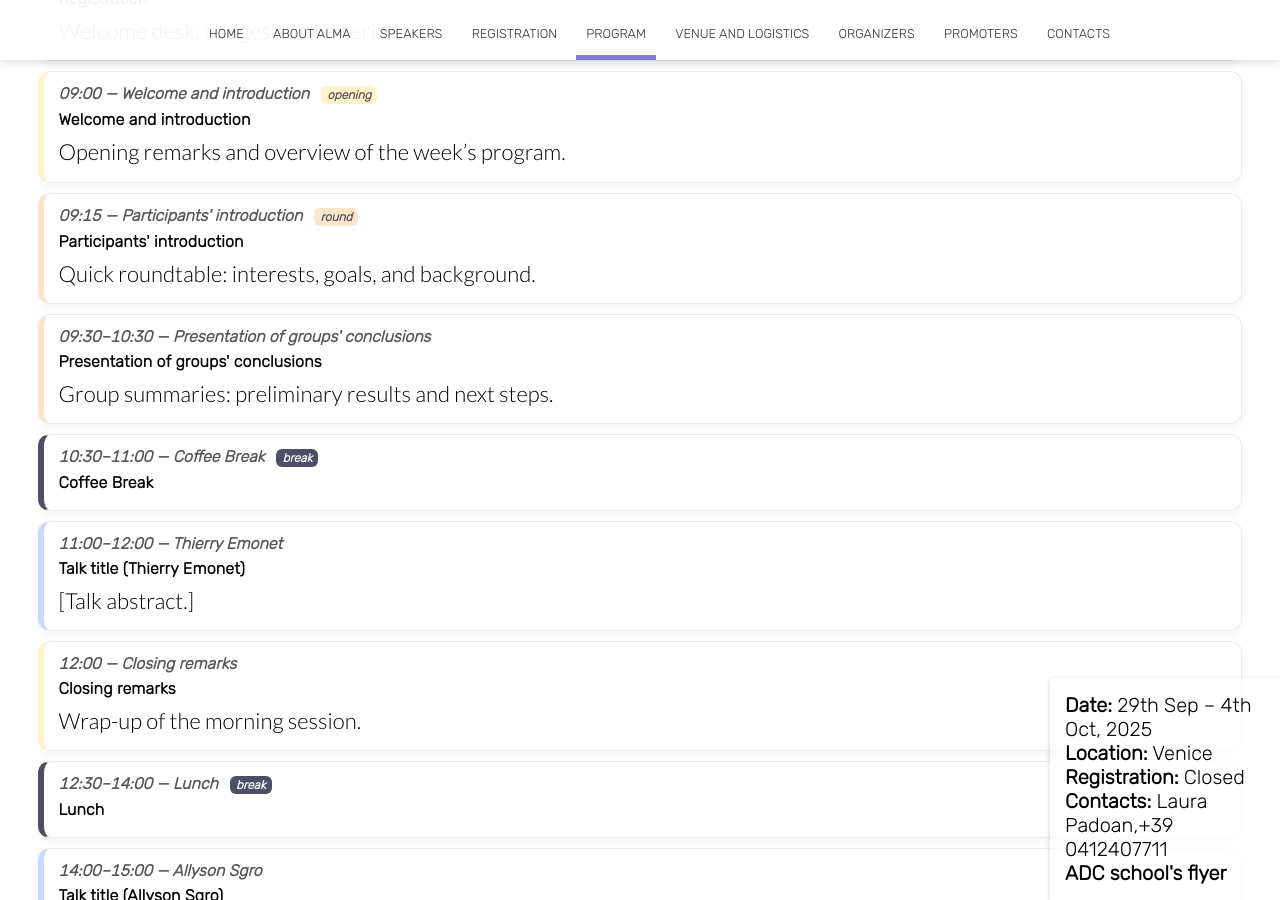
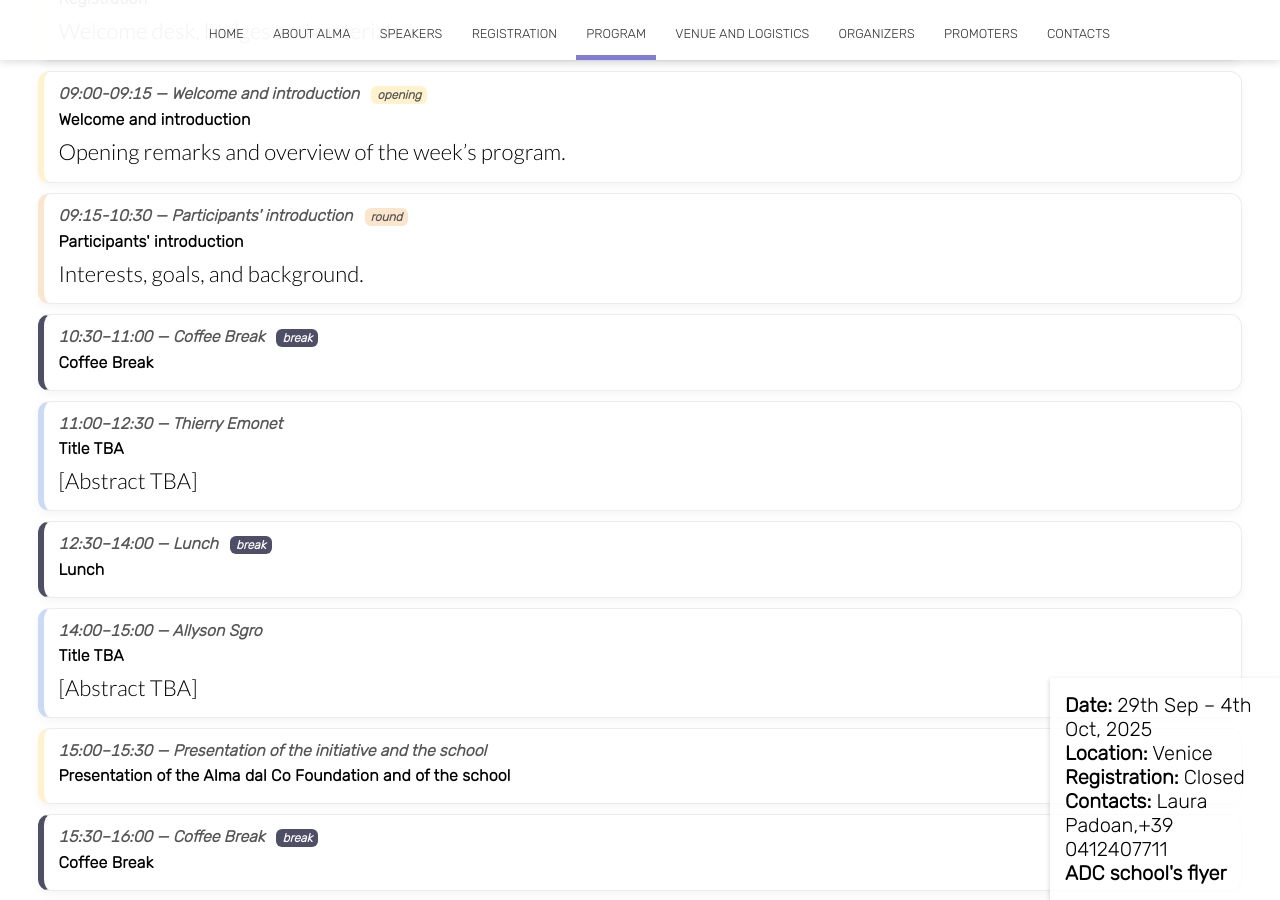
Before and after one commit to almadalcoschool/almadalcoschool.github.io, a Jekyll site: the page built from program.html, in a window 1280 px wide and 900 px high, scrolled down 2396 px. Built offline with Jekyll 4.4.1, drawn with Linux system fonts in a browser that asks for light colours; nearby versions of some CDN libraries; some of the changed text lies outside the part shown.

Commit message:
monday fixed

```diff
--- a/program.html
+++ b/program.html
@@ -583,27 +583,21 @@ image: /images/home/paper_natEcoEvol2020.jpg
     <h2 class="day-title">Monday 29/09</h2>
 
     <div class="slot key">
-      <div class="meta"><span class="time">08:30</span> — Registration <span class="badge key">welcome</span></div>
+      <div class="meta"><span class="time">08:30-09:00</span> — Registration <span class="badge key">welcome</span></div>
       <h3>Registration</h3>
       <p>Welcome desk, badges and materials.</p>
     </div>
 
     <div class="slot key">
-      <div class="meta"><span class="time">09:00</span> — Welcome and introduction <span class="badge key">opening</span></div>
+      <div class="meta"><span class="time">09:00-09:15</span> — Welcome and introduction <span class="badge key">opening</span></div>
       <h3>Welcome and introduction</h3>
       <p>Opening remarks and overview of the week’s program.</p>
     </div>
 
     <div class="slot discuss">
-      <div class="meta"><span class="time">09:15</span> — Participants' introduction <span class="badge discuss">round</span></div>
+      <div class="meta"><span class="time">09:15-10:30</span> — Participants' introduction <span class="badge discuss">round</span></div>
       <h3>Participants' introduction</h3>
-      <p>Quick roundtable: interests, goals, and background.</p>
-    </div>
-
-    <div class="slot discuss">
-      <div class="meta"><span class="time">09:30–10:30</span> — Presentation of groups' conclusions</div>
-      <h3>Presentation of groups' conclusions</h3>
-      <p>Group summaries: preliminary results and next steps.</p>
+      <p>Interests, goals, and background.</p>
     </div>
 
     <div class="slot coffee">
@@ -612,15 +606,9 @@ image: /images/home/paper_natEcoEvol2020.jpg
     </div>
 
     <div class="slot talk" id="mon-1100-emonet">
-      <div class="meta"><span class="time">11:00–12:00</span> — <span class="speaker">Thierry Emonet</span></div>
-      <h3>Talk title (Thierry Emonet)</h3>
-      <p>[Talk abstract.]</p>
-    </div>
-
-    <div class="slot key">
-      <div class="meta"><span class="time">12:00</span> — Closing remarks</div>
-      <h3>Closing remarks</h3>
-      <p>Wrap-up of the morning session.</p>
+      <div class="meta"><span class="time">11:00–12:30</span> — <span class="speaker">Thierry Emonet</span></div>
+      <h3>Title TBA</h3>
+      <p>[Abstract TBA]</p>
     </div>
 
     <div class="slot lunch">
@@ -630,14 +618,13 @@ image: /images/home/paper_natEcoEvol2020.jpg
 
     <div class="slot talk" id="mon-1400-sgro">
       <div class="meta"><span class="time">14:00–15:00</span> — <span class="speaker">Allyson Sgro</span></div>
-      <h3>Talk title (Allyson Sgro)</h3>
-      <p>[Talk abstract.]</p>
+      <h3>Title TBA</h3>
+      <p>[Abstract TBA]</p>
     </div>
 
     <div class="slot key" id="mon-1500-alma">
-      <div class="meta"><span class="time">15:00–15:30</span> — Presentation of the Alma dal Co Foundation and of the school</div>
+      <div class="meta"><span class="time">15:00–15:30</span> — Presentation of the initiative and the school</div>
       <h3>Presentation of the Alma dal Co Foundation and of the school</h3>
-      <p>Presentation of the initiative and the school.</p>
     </div>
 
     <div class="slot coffee">
@@ -646,21 +633,14 @@ image: /images/home/paper_natEcoEvol2020.jpg
     </div>
 
     <div class="slot discuss">
-      <div class="meta"><span class="time">16:00–16:30</span> — Group discussion</div>
+      <div class="meta"><span class="time">16:00–17:30</span> — Group discussion</div>
       <h3>Group discussion</h3>
-      <p>Plenary discussion: Q&amp;A and roadmap.</p>
-    </div>
-
-    <div class="slot talk" id="mon-1630-ratcliff">
-      <div class="meta"><span class="time">16:30–17:30</span> — <span class="speaker">Will Ratcliff</span></div>
-      <h3>Talk title (Will Ratcliff)</h3>
-      <p>[Talk abstract.]</p>
     </div>
 
     <div class="slot visit">
-      <div class="meta"><span class="time">18:00</span> — Visit to the European Cultural Center &amp; get together <span class="badge visit">event</span></div>
-      <h3>Visit to the European Cultural Center + happy hour</h3>
-      <p>Address, logistics, and meeting details.</p>
+      <div class="meta"><span class="time">18:00-20:00</span> — Visit to the European Cultural Center &amp; get together <span class="badge visit">event</span></div>
+      <h3>Visit to the European Cultural Center and get together with happy hour</h3>
+      <p>Address, logistics, and meeting details TBA.</p>
     </div>
 
 
@@ -669,8 +649,8 @@ image: /images/home/paper_natEcoEvol2020.jpg
 
     <div class="slot talk" id="tue-0900-coppey">
       <div class="meta"><span class="time">09:00–10:30</span> — <span class="speaker">Mathieu Coppey</span></div>
-      <h3>Talk title (Mathieu Coppey)</h3>
-      <p>[Talk abstract.]</p>
+      <h3>Title TBA</h3>
+      <p>[Abstract TBA]</p>
     </div>
 
     <div class="slot coffee">
@@ -680,8 +660,8 @@ image: /images/home/paper_natEcoEvol2020.jpg
 
     <div class="slot talk" id="tue-1100-galesic">
       <div class="meta"><span class="time">11:00–12:30</span> — <span class="speaker">Mirta Galesic</span></div>
-      <h3>Talk title (Mirta Galesic)</h3>
-      <p>[Talk abstract.]</p>
+      <h3>Title TBA</h3>
+      <p>[Abstract TBA]</p>
     </div>
 
     <div class="slot lunch">
@@ -691,8 +671,8 @@ image: /images/home/paper_natEcoEvol2020.jpg
 
     <div class="slot talk" id="tue-1400-scarpa">
       <div class="meta"><span class="time">14:00–15:00</span> — <span class="speaker">Elena Scarpa</span></div>
-      <h3>Talk title (Elena Scarpa)</h3>
-      <p>[Talk abstract.]</p>
+      <h3>Title TBA</h3>
+      <p>[Abstract TBA]</p>
     </div>
 
     <div class="slot selected" id="tue-1500-selected1">
@@ -746,14 +726,14 @@ image: /images/home/paper_natEcoEvol2020.jpg
 
     <div class="slot talk" id="wed-1400-polavieja">
       <div class="meta"><span class="time">14:00–15:00</span> — <span class="speaker">Gonzalo Polavieja</span></div>
-      <h3>Talk title (Gonzalo Polavieja)</h3>
-      <p>[Talk abstract.]</p>
+      <h3>Title TBA</h3>
+      <p>[Abstract TBA]</p>
     </div>
 
     <div class="slot talk" id="wed-1500-ulrich">
       <div class="meta"><span class="time">15:00–16:00</span> — <span class="speaker">Yuko Ulrich</span></div>
-      <h3>Talk title (Yuko Ulrich)</h3>
-      <p>[Talk abstract.]</p>
+      <h3>Title TBA</h3>
+      <p>[Abstract TBA]</p>
     </div>
 
     <div class="slot coffee">
@@ -773,8 +753,8 @@ image: /images/home/paper_natEcoEvol2020.jpg
 
     <div class="slot talk" id="thu-0900-gralka">
       <div class="meta"><span class="time">09:00–10:30</span> — <span class="speaker">Matti Gralka</span></div>
-      <h3>Talk title (Matti Gralka)</h3>
-      <p>[Talk abstract.]</p>
+      <h3>Title TBA</h3>
+      <p>[Abstract TBA]</p>
     </div>
 
     <div class="slot coffee">
@@ -795,9 +775,8 @@ image: /images/home/paper_natEcoEvol2020.jpg
 
     <div class="slot talk" id="thu-1400-gibbs">
       <div class="meta"><span class="time">14:00–15:00</span> — <span class="speaker">Karine Gibbs</span></div>
-      <h3>Talk title (Karine Gibbs)</h3>
-      <p>[Talk abstract.]</p>
-    </div>
+      <h3>Title TBA</h3>
+      <p>[Abstract TBA]</p>
 
     <div class="slot coffee">
       <div class="meta"><span class="time">16:00–16:30</span> — Coffee Break <span class="badge coffee">break</span></div>
@@ -806,8 +785,8 @@ image: /images/home/paper_natEcoEvol2020.jpg
 
     <div class="slot talk" id="thu-1630-kuvers">
       <div class="meta"><span class="time">16:30–17:30</span> — <span class="speaker">Ralph Kuvers</span></div>
-      <h3>Talk title (Ralph Kuvers)</h3>
-      <p>[Talk abstract.]</p>
+      <h3>Title TBA</h3>
+      <p>[Abstract TBA]</p>
     </div>
 
 
@@ -816,8 +795,8 @@ image: /images/home/paper_natEcoEvol2020.jpg
 
     <div class="slot talk" id="fri-0900-gordon">
       <div class="meta"><span class="time">09:00–10:30</span> — <span class="speaker">Deborah Gordon</span></div>
-      <h3>Talk title (Deborah Gordon)</h3>
-      <p>[Talk abstract.]</p>
+      <h3>Title TBA</h3>
+      <p>[Abstract TBA]</p>
     </div>
 
     <div class="slot coffee">
@@ -838,14 +817,14 @@ image: /images/home/paper_natEcoEvol2020.jpg
 
     <div class="slot talk" id="fri-1400-arnoldini">
       <div class="meta"><span class="time">14:00–15:00</span> — <span class="speaker">Markus Arnoldini</span></div>
-      <h3>Talk title (Markus Arnoldini)</h3>
-      <p>[Talk abstract.]</p>
+      <h3>Title TBA</h3>
+      <p>[Abstract TBA]</p>
     </div>
 
     <div class="slot talk" id="fri-1500-garnier">
       <div class="meta"><span class="time">15:00–16:00</span> — <span class="speaker">Simon Garnier</span></div>
-      <h3>Talk title (Simon Garnier)</h3>
-      <p>[Talk abstract.]</p>
+      <h3>Title TBA</h3>
+      <p>[Abstract TBA]</p>
     </div>
 
     <div class="slot coffee">
@@ -859,8 +838,8 @@ image: /images/home/paper_natEcoEvol2020.jpg
 
     <div class="slot talk" id="sat-1400-gokhale">
       <div class="meta"><span class="time">14:00–15:00</span> — <span class="speaker">Chaitanya Gokhale</span></div>
-      <h3>Talk title (Chaitanya Gokhale)</h3>
-      <p>[Talk abstract.]</p>
+      <h3>Title TBA</h3>
+      <p>[Abstract TBA]</p>
     </div>
 
     <div class="slot visit" id="sat-1630-conversation">
```
